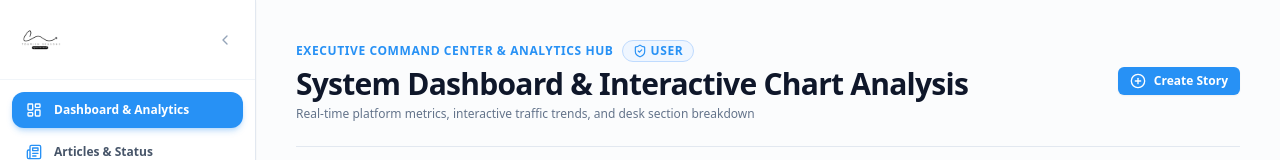
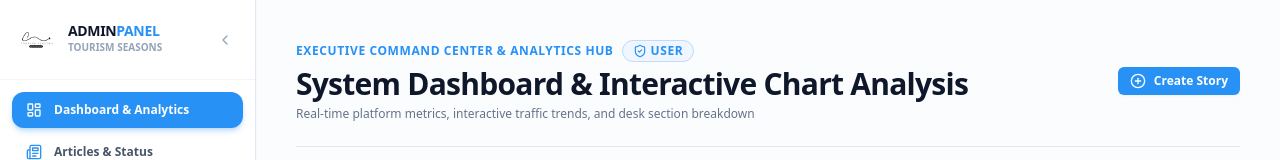
Before and after one commit to mengnoswaq/tourism-seasons, a Next.js app: page /admin in a window 1280 px wide. Shown: the top 160 px of the page. Built offline with nearby package versions, Linux system fonts and the light colour scheme; no server answers; the database is empty.

Commit message:
Update Admin Sidebar header and Live Preview cards to render logo image with title text

```diff
--- a/src/components/admin/settings-manager.tsx
+++ b/src/components/admin/settings-manager.tsx
@@ -306,11 +306,22 @@ export function SettingsManager({ initialSettings }: SettingsManagerProps) {
               </span>
               <div className="p-4 bg-white rounded-2xl border border-slate-200 shadow-sm flex items-center justify-between">
                 <div className="flex items-center gap-3">
-                  {logoUrl ? (
-                    <img src={logoUrl} alt="Logo Preview" className="h-12 w-auto object-contain" />
-                  ) : (
-                    <span className="font-black text-lg text-slate-900">{siteName}</span>
+                  {logoUrl && (
+                    <img src={logoUrl} alt="Logo Preview" className="h-10 w-auto object-contain" />
                   )}
+                  <div className="flex flex-col">
+                    <span className="font-black text-base tracking-tight text-slate-900 leading-none">
+                      {siteName.toUpperCase().split(" ")[0]}
+                      {siteName.toUpperCase().split(" ").length > 1 && (
+                        <span className="text-[#2791F5]">
+                          {siteName.toUpperCase().split(" ").slice(1).join(" ")}
+                        </span>
+                      )}
+                    </span>
+                    <span className="text-[9px] tracking-widest text-slate-400 font-semibold uppercase mt-0.5">
+                      {siteSubtitle || "Travel & Seasonal Guides"}
+                    </span>
+                  </div>
                 </div>
                 <span className="text-xs text-[#2791F5] font-semibold bg-blue-50 px-2.5 py-1 rounded-lg">
                   Nav Menu
@@ -324,12 +335,15 @@ export function SettingsManager({ initialSettings }: SettingsManagerProps) {
                 Footer Preview (Dark Theme)
               </span>
               <div className="p-5 bg-slate-900 rounded-2xl border border-slate-800 text-white space-y-3">
-                <div className="inline-block bg-white p-2 rounded-xl shadow-md">
-                  {logoUrl ? (
-                    <img src={logoUrl} alt="Footer Logo Preview" className="h-10 w-auto object-contain" />
-                  ) : (
-                    <span className="font-black text-base text-slate-900">{siteName}</span>
-                  )}
+                <div className="flex items-center gap-3">
+                  <div className="bg-white p-2 rounded-xl shadow-md">
+                    {logoUrl && (
+                      <img src={logoUrl} alt="Footer Logo Preview" className="h-8 w-auto object-contain" />
+                    )}
+                  </div>
+                  <span className="font-bold text-base text-white">
+                    {siteName.toUpperCase()}
+                  </span>
                 </div>
                 <p className="text-xs text-slate-400 leading-relaxed">
                   {description || "Discover top travel destinations, seasonal recommendations..."}
--- a/src/components/layout/admin-sidebar.tsx
+++ b/src/components/layout/admin-sidebar.tsx
@@ -55,8 +55,18 @@ export function AdminSidebar() {
             <img
               src="/logo.png"
               alt="Tourism Seasons Admin Dashboard"
-              className={cn("w-auto object-contain transition-all", collapsed ? "h-10" : "h-12")}
+              className="h-10 w-auto object-contain shrink-0"
             />
+            {!collapsed && (
+              <div className="flex flex-col truncate">
+                <span className="font-black text-sm tracking-tight text-slate-900 leading-none">
+                  ADMIN<span className="text-[#2791F5]">PANEL</span>
+                </span>
+                <span className="text-[10px] text-slate-400 font-semibold uppercase mt-0.5 truncate">
+                  Tourism Seasons
+                </span>
+              </div>
+            )}
           </Link>
 
           <button
```
